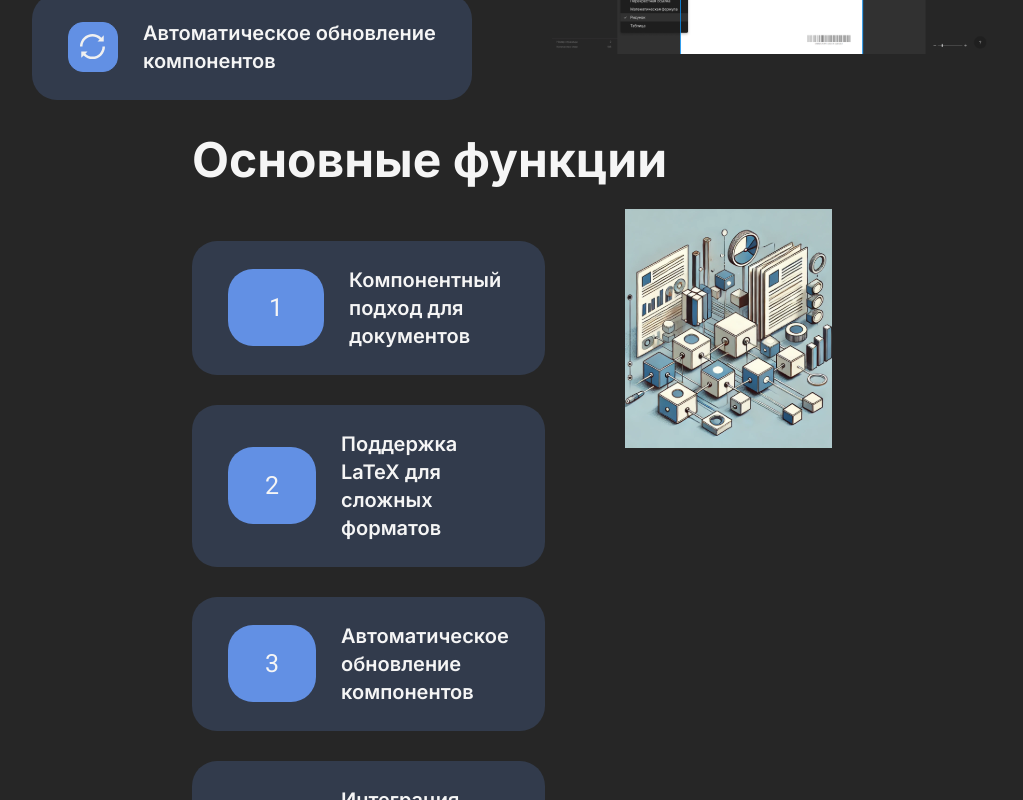
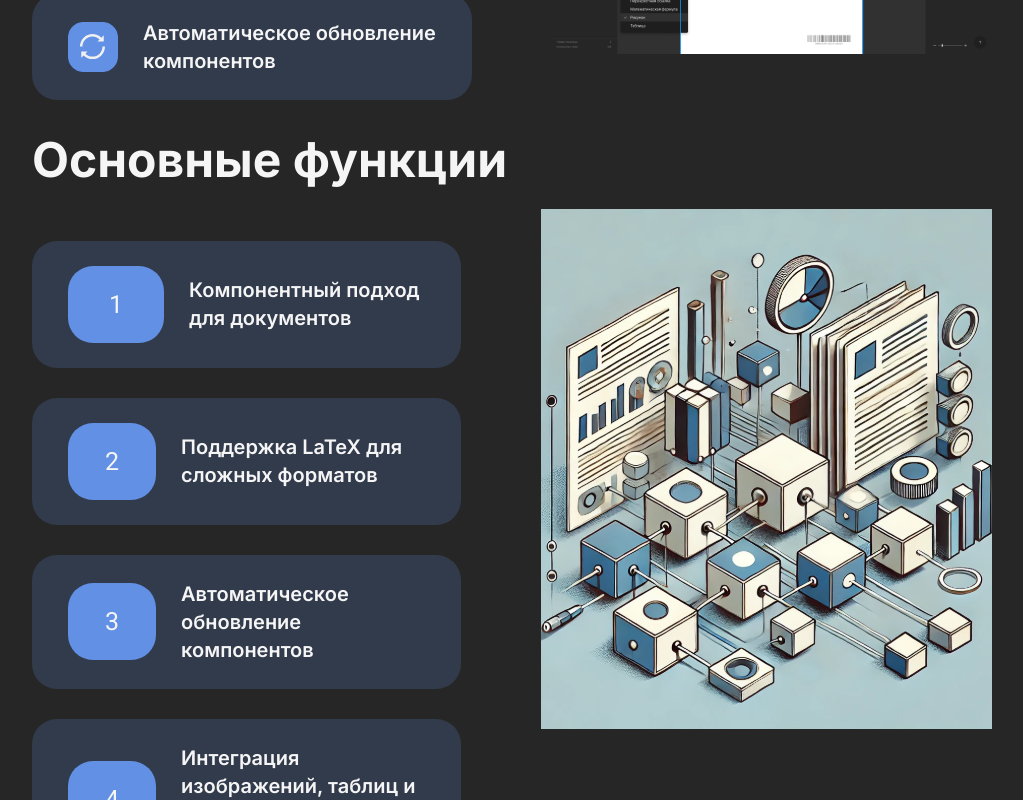
Before and after one commit to nikitakuvsh/gostdock_landing, a React (Create React App) app: page / in a window 1280 px wide. Shown: the part 1440-2240 px from the top of the page, without its empty margins (128-1151 px from the left). Built offline with nearby package versions, Linux system fonts and the light colour scheme.

Commit message:
fix styles

```diff
--- a/src/components/Functional/Functional.css
+++ b/src/components/Functional/Functional.css
@@ -1,6 +1,4 @@
 .functional__container {
-    margin-left: 10rem;
-    margin-right: 10rem;
     margin-bottom: 10rem;
 }
 
```
